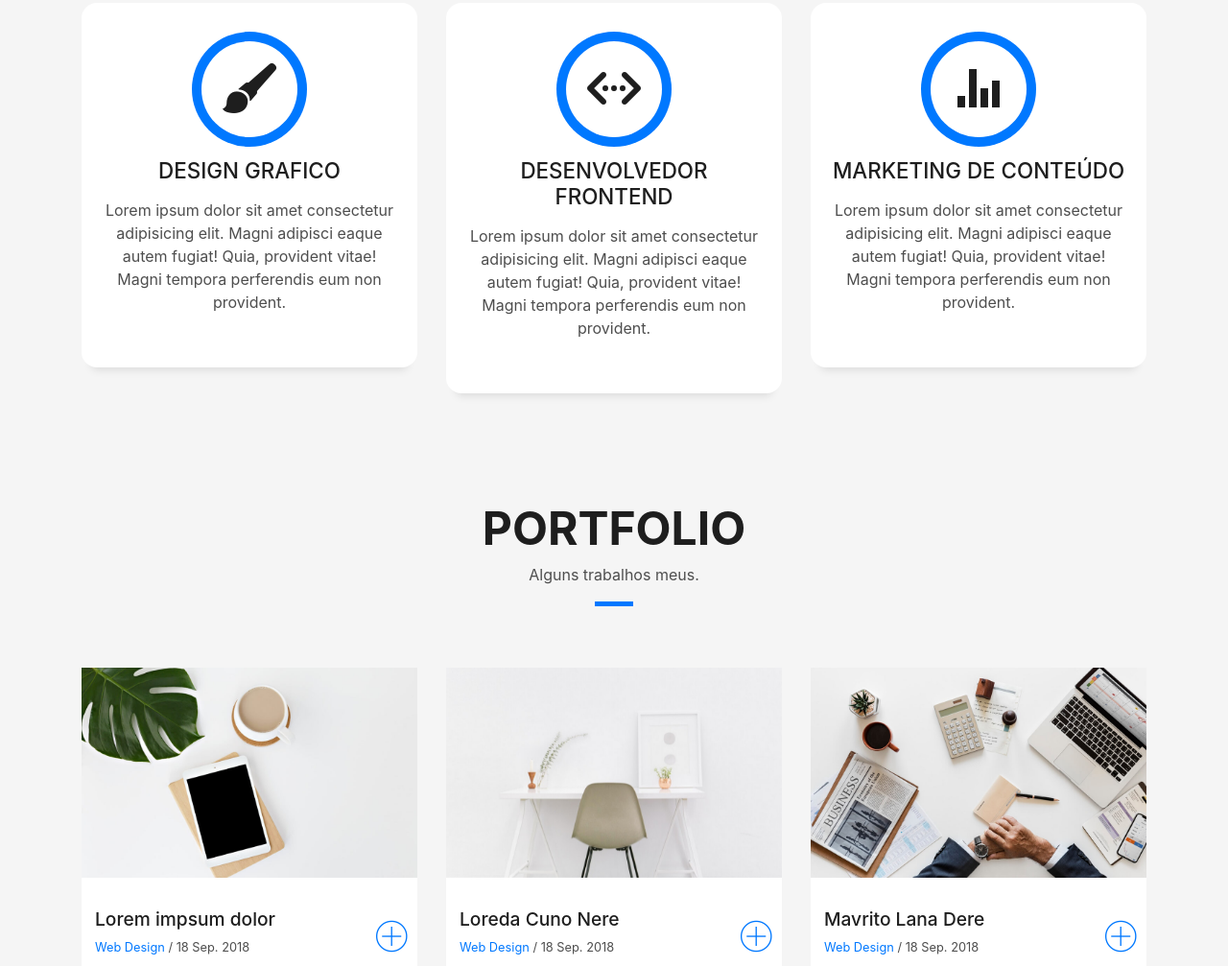
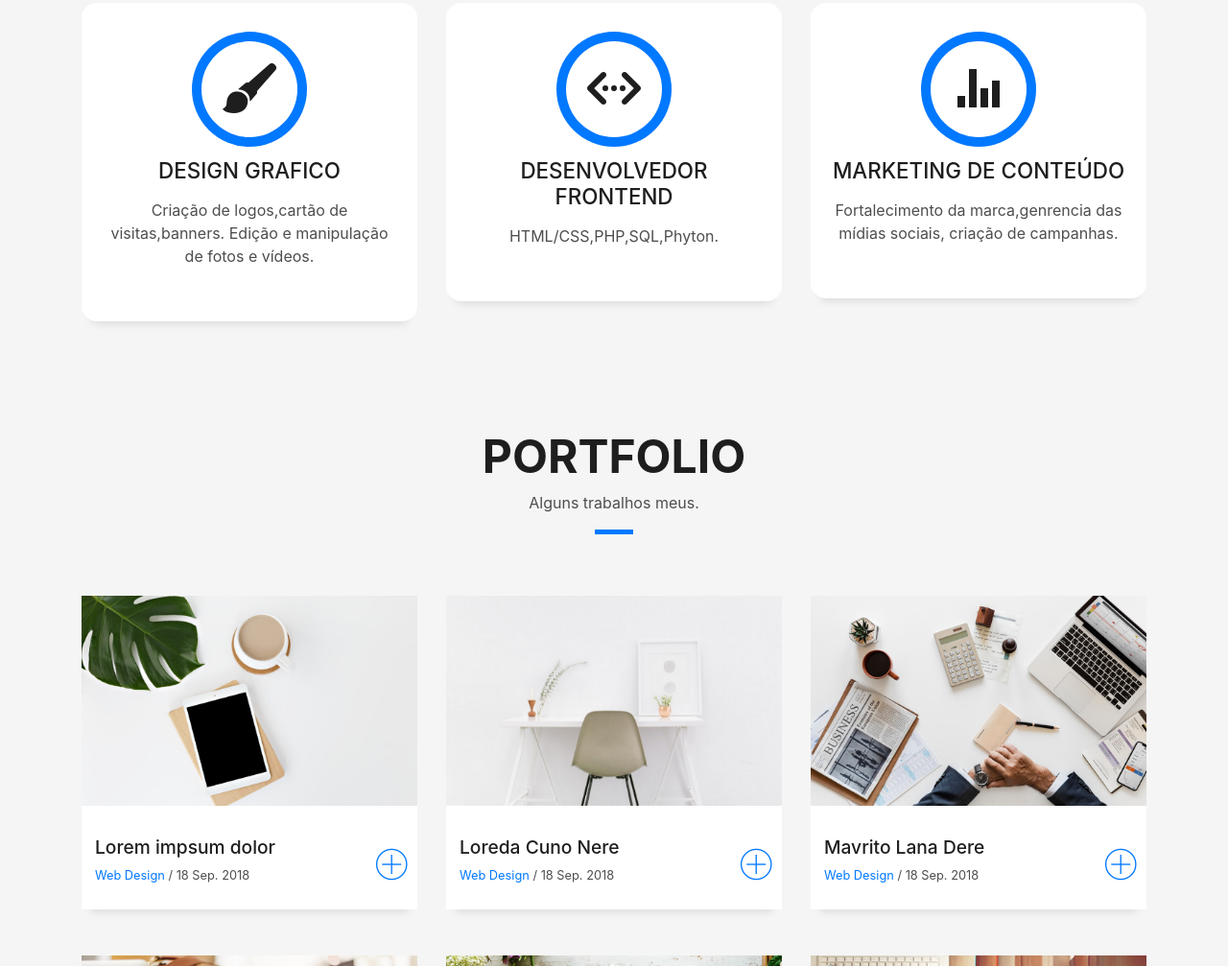
Before and after one commit to PassDela/DevFolio1, a plain HTML site: page index.html in a window 1280 px wide. Shown: the part 1706-2713 px from the top of the page at 96% size. Drawn offline with Linux system fonts and the light colour scheme; files whose address does not match are found by name.

Commit message:
Update index.html

```diff
--- a/index.html
+++ b/index.html
@@ -178,9 +178,7 @@
             <div class="service-content">
               <h2 class="s-title">Design Grafico</h2>
               <p class="s-description text-center">
-                Lorem ipsum dolor sit amet consectetur adipisicing elit. Magni adipisci eaque autem fugiat! Quia,
-                provident vitae! Magni
-                tempora perferendis eum non provident.
+                Criação de logos,cartão de visitas,banners. Edição e manipulação de fotos e vídeos.
               </p>
             </div>
           </div>
@@ -193,9 +191,7 @@
             <div class="service-content">
               <h2 class="s-title">Desenvolvedor Frontend</h2>
               <p class="s-description text-center">
-                Lorem ipsum dolor sit amet consectetur adipisicing elit. Magni adipisci eaque autem fugiat! Quia,
-                provident vitae! Magni
-                tempora perferendis eum non provident.
+                HTML/CSS,PHP,SQL,Phyton.
               </p>
             </div>
           </div>
@@ -208,9 +204,8 @@
             <div class="service-content">
               <h2 class="s-title">Marketing de Conteúdo</h2>
               <p class="s-description text-center">
-                Lorem ipsum dolor sit amet consectetur adipisicing elit. Magni adipisci eaque autem fugiat! Quia,
-                provident vitae! Magni
-                tempora perferendis eum non provident.
+                Fortalecimento da marca,genrencia das mídias sociais,
+                criação de campanhas.
               </p>
             </div>
           </div>
```
